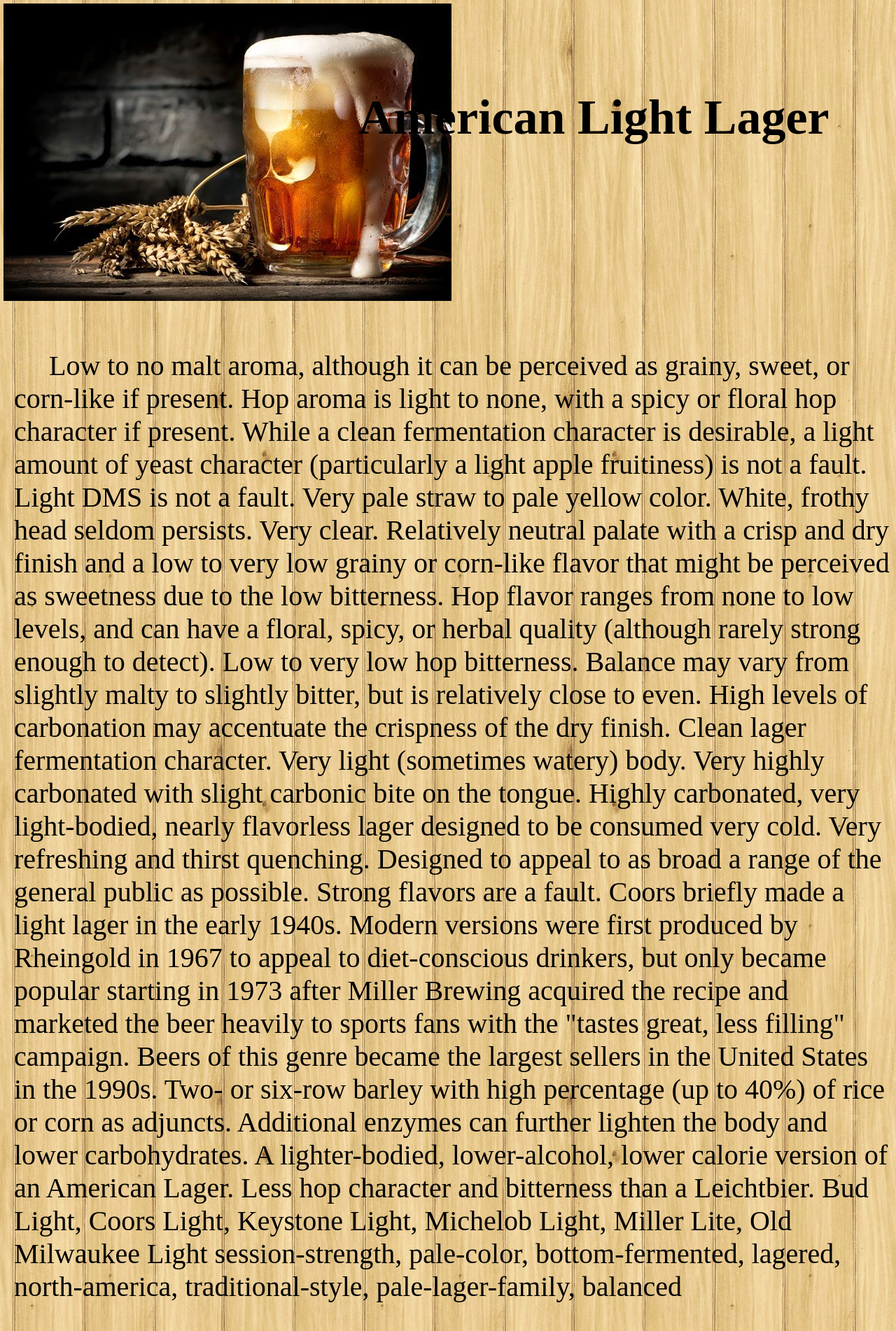
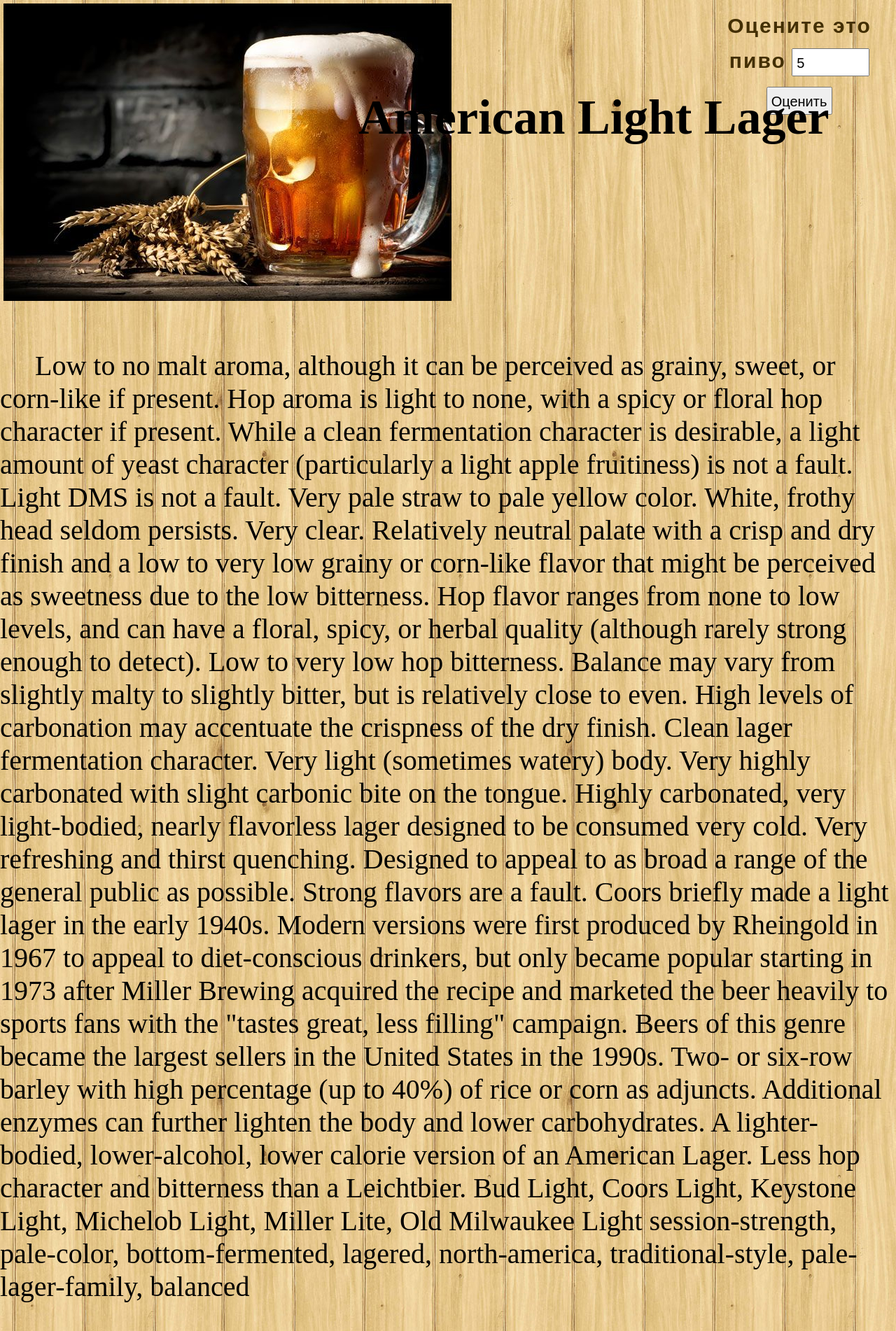
Before and after one commit to TheCMEX/BEERecommendSite, a Django app: template main/templates/pivo.html in a window 1280 px wide; the page is wider, and only the part inside the window is pictured. Shown: the part 200-2102 px from the top of that part at 70% size. Run offline with Django 3.2, Linux system fonts and the light colour scheme; data comes from the database, SQL or seed files in the repository; both versions use the stored data as it was after the commit; tables that the repository leaves empty hold one stand-in row (values such as "Sample post"); the template is opened without the code that fills it: values that come from a table or form of the project are taken from there, most other values are stand-ins (such as "Sample title", 1, 10 or a date in 2020).

Commit message:
Dev_version.

```diff
--- a/main/static/css/styleshit.css
+++ b/main/static/css/styleshit.css
@@ -143,41 +143,25 @@ a:hover{
 }
 
 .recommend{
-    background-color: chartreuse;
     position: absolute;
+    text-align: right;
     width: 100%;
-    text-align: right;
+    height: 30px;
 }
+
 .recommend form{
-    margin: 20px 20px 0 80%;
-}
-.recommend form input{
+    margin: 0;
+    margin-left: 80%;
+    margin-right: 20px;
     margin-top: 20px;
+
 }
 
 #mark{
-    width: 100px;
+    width:100px;
 }
 
-.logout{
-    position: absolute;
-    width: 100%;
-    text-align: right;
+
+.recommend form input{
+    margin-top: 15px;
 }
-.logout p{
-    padding-right: 20px;
-    color: antiquewhite;
-    font-size: 32px;
-}
-
-.logout a{
-    background-color: antiquewhite;
-    border-radius: 10px;
-    color: black;
-    font-size: 32px;
-    padding: 10px;
-}
-.logout a:hover{
-    font-size: 32px;
-    text-decoration: underline;
-}
--- a/main/templates/base.html
+++ b/main/templates/base.html
@@ -8,17 +8,15 @@
 </head>
 <body>
 <div class = 'header'>
+    <a href="/"><div id="home_url"></div></a>
+    {% if logged %}
+    <p>{{ username }}</p>
+    <a href="/logout"><div><strong>выйти</strong></div></a>
 
-    {% if logged %}
-        <div class="logout">
-        <p>{{ username }}</p>
-        <p><a href="/logout"><strong>выйти</strong></a></p>
-        </div>
     {%else%}
     <a href="/register"><div class="header-btn"><strong>Регистрация</strong></div></a>
     <a href="/login"><div id="header_btn" class="header-btn"><strong>Вход</strong></div></a>
     {% endif %}
-    <a href="/"><div id="home_url"></div></a>
 </div>
     {% block body %}
     {% endblock %}
--- a/main/templates/homepage.html
+++ b/main/templates/homepage.html
@@ -6,9 +6,7 @@ Beer's Home
 
 {% block body %}
 
-
-
-    {{ gyg }}
+    {{ bla }}
     <div class="search">
         <form method="get" action="/search">
             <input style="padding-right: 50px" type="text" name="search_field" placeholder="Поиск">
--- a/main/templates/pivo.html
+++ b/main/templates/pivo.html
@@ -6,20 +6,22 @@
 
 
 {% block body %}
+
 <div class="block">
-{% if logged %}
 <div class="recommend">
-    <form method="post" action="/api/mark/">{% csrf_token %}
-        <span>Оцените это пиво</span>
-        <input id="mark" name="mark" type="number" value="5" max="10" min="1" required>
-        <input name="beer_id" value="{{ beer.id }}" hidden>
-        <input name="beer_name" value="{{ beer.name }}" hidden>
-        <input type="submit" value="Оценить">
-    </form>
-</div>{% else %}
-    {% endif %}
+
+<form method="post" action="/api/mark">
+    {% csrf_token %}
+    <span>Оцените это пиво</span>
+    <input name="mark" id="mark" type="number" value="5" required max="10" min="1">
+    <input name="mark" hidden value="{{ beer_id }}">
+    <input name="mark" hidden value="{{ beer.name }}">
+    <input type="submit" value="Оценить">
+</form>
+    </div>
     <strong><span id="beer_name">{{ beer.name }}</span></strong>
     <img src="../static/img/beer.jpg">
-    <p style="margin-left: 20px">{{beer.description}}</p>
+    <p>{{beer.description}}</p>
+
 </div>
 {% endblock %}
--- a/main/urls.py
+++ b/main/urls.py
@@ -8,6 +8,6 @@ urlpatterns = [
     url(r'^$', homepage),
     url(r'^logout$', logout_view),
     url(r'^search$', beersearch),
-    url(r'^api/mark/$', apimark),
+    url(r'^api/mark$', apimark),
     url(r'^(?P<name>[\w-]+)/$', make_url.as_view()),
 ]
--- a/proj/settings.py
+++ b/proj/settings.py
@@ -38,6 +38,7 @@ INSTALLED_APPS = [
     'django.contrib.messages',
     'django.contrib.staticfiles',
     'main',
+    'widget_tweaks',
 ]
 
 MIDDLEWARE = [
```
Also changed, not shown: main/views.py (+8 -18 lines), db.sqlite3, 2 other files.
